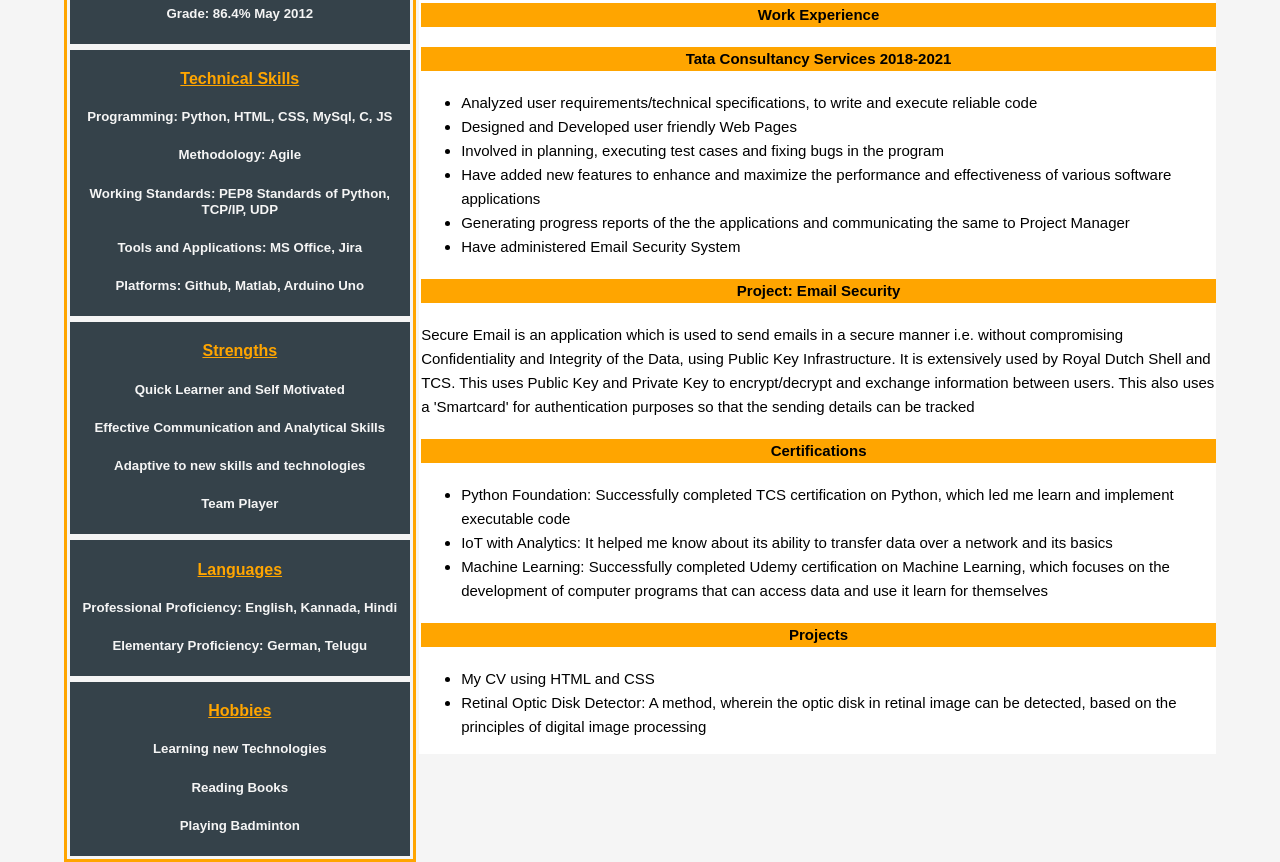
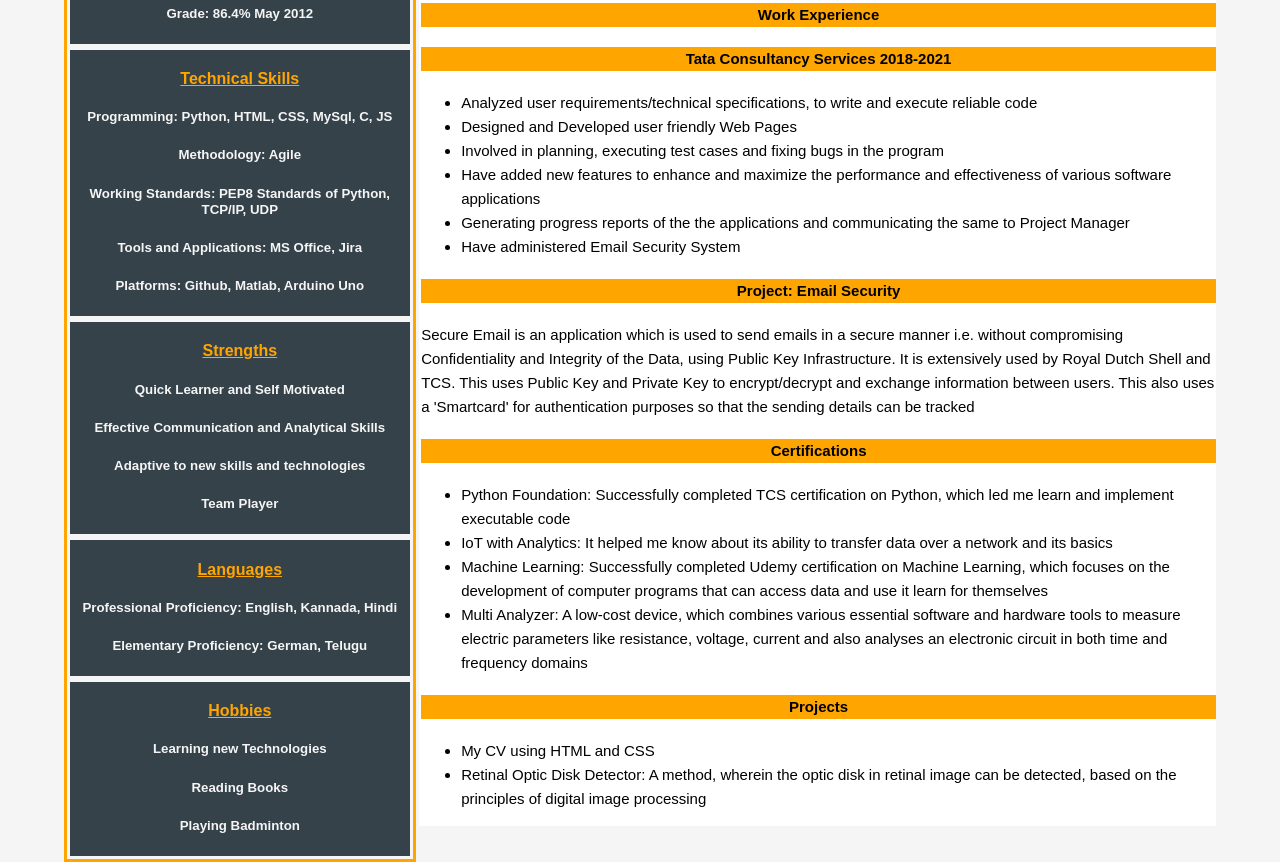
Before and after one commit to sjmanoj/Resume, a plain HTML site: page index.html in a window 1280 px wide. Shown: the part 544-1406 px from the top of the page. Drawn offline with Linux system fonts and the light colour scheme.

Commit message:
Update index.html

```diff
--- a/index.html
+++ b/index.html
@@ -128,6 +128,7 @@
 				<li>Python Foundation: Successfully completed TCS certification on Python, which led me learn and implement executable code</li>
 				<li> IoT with Analytics: It helped me know about its ability to transfer data over a network and its basics </li>
 				<li>Machine Learning: Successfully completed Udemy certification on Machine Learning, which focuses on the development of computer programs that can access data and use it learn for themselves </li>
+				<li>Multi Analyzer: A low-cost device, which combines various essential software and hardware tools to measure electric parameters like resistance, voltage, current and also analyses an electronic circuit in both time and frequency domains</li>
 			</ul>
 
 		</section>
```
